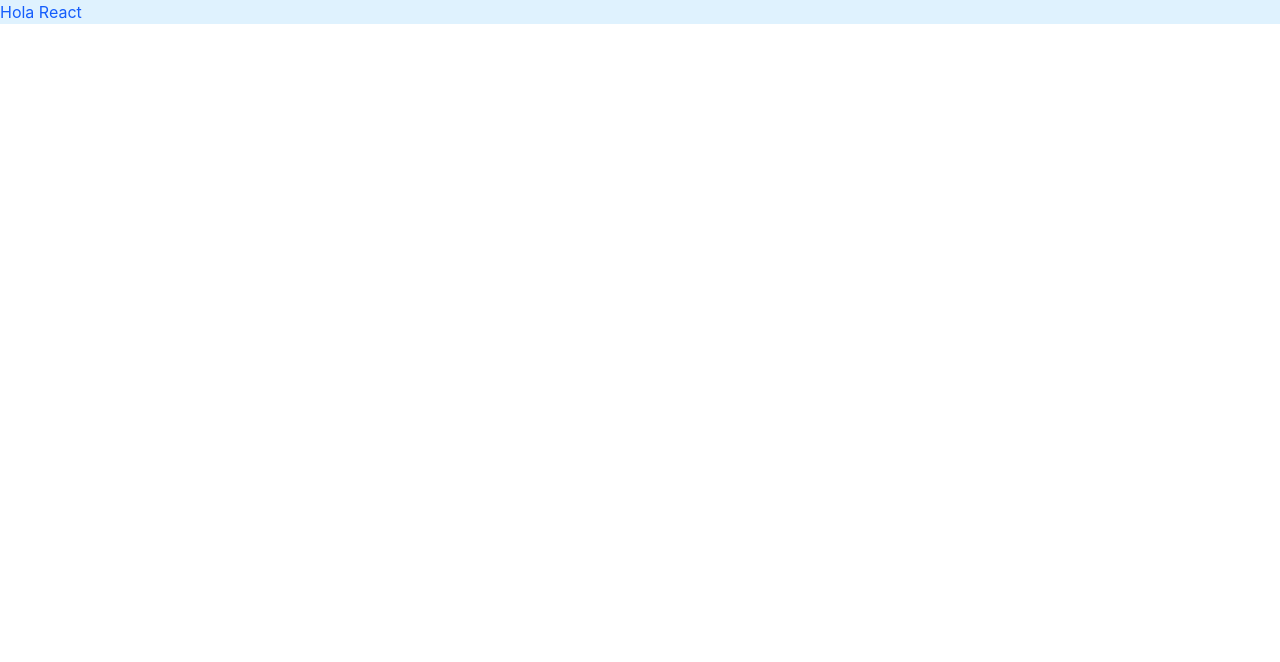
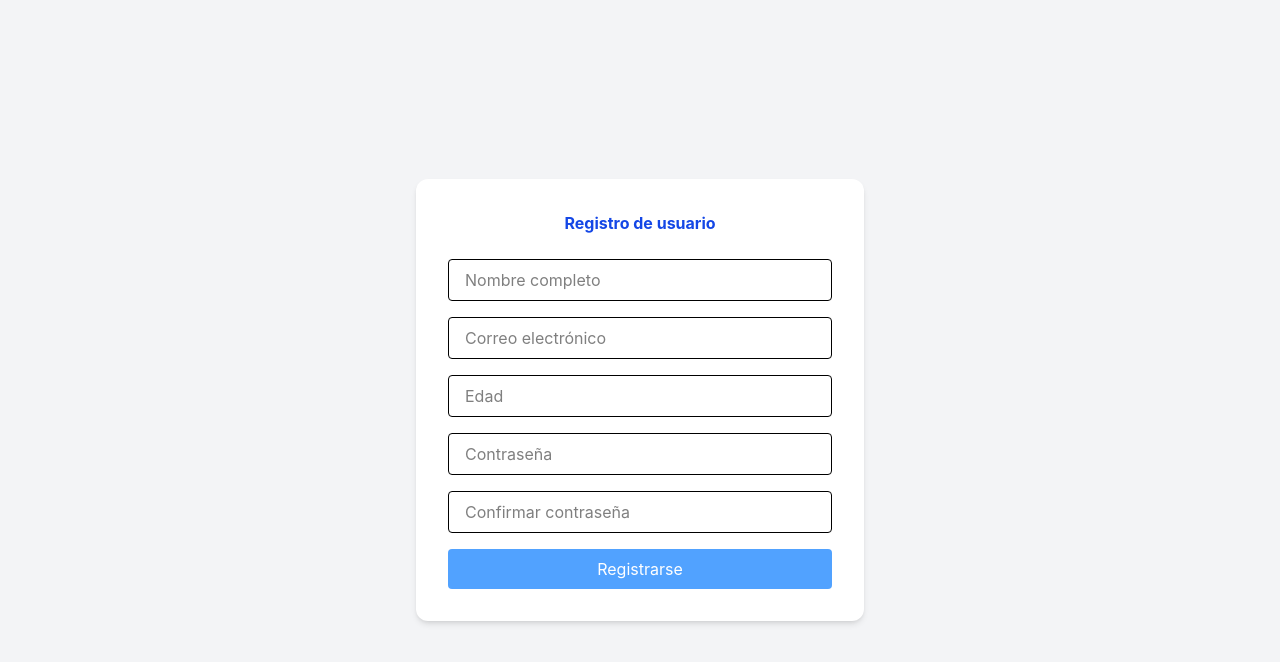
Before and after one commit to afsanchez04/44-web-a-react-avanzado, a React (Vite) app: page / in a window 1280 px wide. Shown: the top 662 px of the page. Built offline with nearby package versions, Linux system fonts and the light colour scheme.

Commit message:
creación del formulario

```diff
--- a/src/App.jsx
+++ b/src/App.jsx
@@ -1,7 +1,9 @@
+import { Form } from './components/Form'
+
 export const App = () => {
   return (
-    <div className='bg-sky-100'>
-      <p className='text-blue-600 dark:text-sky-400'>Hola React</p>
-    </div>
+    <>
+      <Form />
+    </>
   )
 }
--- /dev/null
+++ b/src/components/Form.jsx
@@ -0,0 +1,57 @@
+import { useForm } from 'react-hook-form'
+
+export const Form = () => {
+  const { register, handleSubmit } = useForm()
+
+  const onSubmit = (data) => {
+    console.log(data)
+  }
+
+  return (
+    <>
+      <div className='min-h-screen bg-gray-100 flex items-center justify-center'>
+
+        <div className='bg-white p-8 rounded-xl shadow-md w-full max-w-md'>
+          <h1 className='text-2x1 font-bold mb-6 text-center text-blue-700'>Registro de usuario</h1>
+          <form onSubmit={handleSubmit(onSubmit)} className='space-y-4'>
+            <input
+              type='text'
+              placeholder='Nombre completo'
+              {...register('fullName')}
+              className='w-full px-4 py-2 border rounded focus:outline-none focus:ring-2 focus:ring-blue-400'
+            />
+            <input
+              type='text'
+              placeholder='Correo electrónico'
+              {...register('email')}
+              className='w-full px-4 py-2 border rounded focus:outline-none focus:ring-2 focus:ring-blue-400'
+            />
+            <input
+              type='text'
+              placeholder='Edad'
+              {...register('age')}
+              className='w-full px-4 py-2 border rounded focus:outline-none focus:ring-2 focus:ring-blue-400'
+            />
+            <input
+              type='password'
+              placeholder='Contraseña'
+              {...register('password')}
+              className='w-full px-4 py-2 border rounded focus:outline-none focus:ring-2 focus:ring-blue-400'
+            />
+            <input
+              type='password'
+              placeholder='Confirmar contraseña'
+              {...register('confirmPassword')}
+              className='w-full px-4 py-2 border rounded focus:outline-none focus:ring-2 focus:ring-blue-400'
+            />
+            <input
+              type='submit'
+              value='Registrarse'
+              className='w-full bg-blue-400 text-white py-2 rounded hover:bg-blue-700 transition cursor-pointer'
+            />
+          </form>
+        </div>
+      </div>
+    </>
+  )
+}
```
